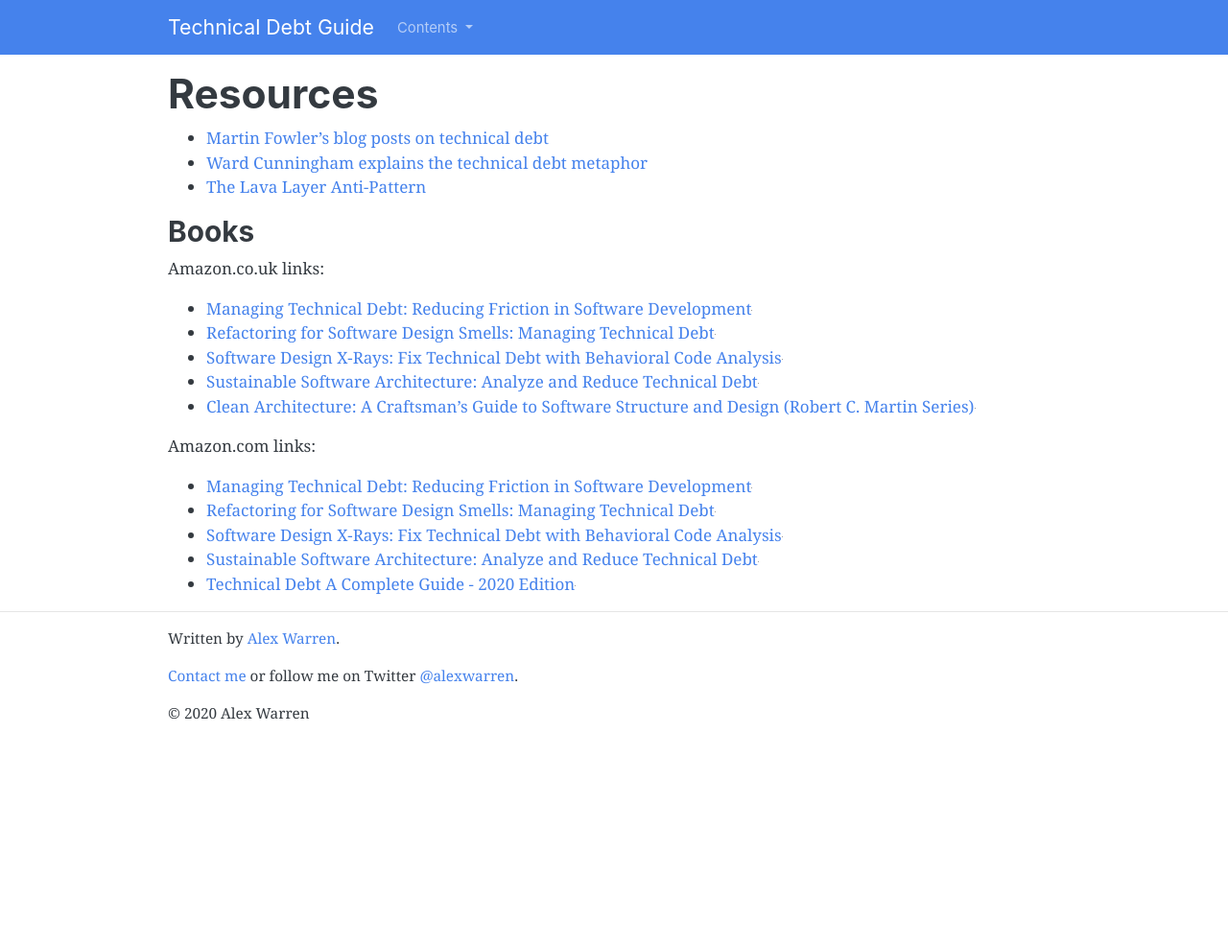
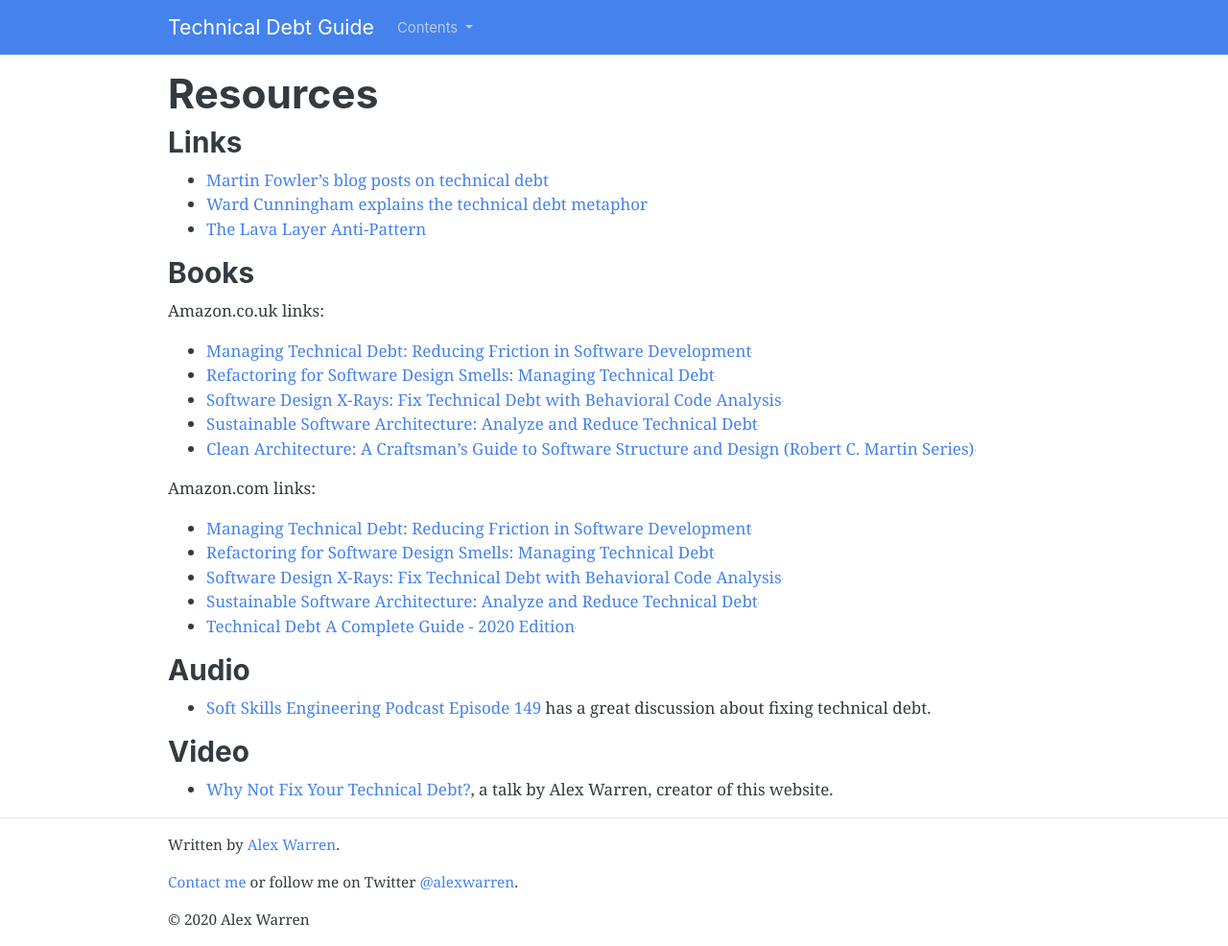
Before and after one commit to alexwarren/techdebtguide, a Jekyll site: the page built from articles/resources.md, in a window 1280 px wide and 986 px high. Shown: the whole window at 96% size. Built offline with Jekyll 4.4.1, drawn with Linux system fonts in a browser that asks for light colours; grey boxes are pictures that could not be loaded.

Commit message:
Update resources.md

```diff
--- a/articles/resources.md
+++ b/articles/resources.md
@@ -3,6 +3,8 @@ layout: article
 title: Resources
 permalink: resources
 ---
+
+### Links
 
 - [Martin Fowler's blog posts on technical debt](https://martinfowler.com/tags/technical%20debt.html)
 - [Ward Cunningham explains the technical debt metaphor](http://wiki.c2.com/?WardExplainsDebtMetaphor)
@@ -25,3 +27,11 @@ Amazon.com links:
 - <a target="_blank" href="https://www.amazon.com/gp/product/1680502727/ref=as_li_tl?ie=UTF8&camp=1789&creative=9325&creativeASIN=1680502727&linkCode=as2&tag=alexwarren0e-20&linkId=1a907833556735fc011081ef7e8e26e3">Software Design X-Rays: Fix Technical Debt with Behavioral Code Analysis</a><img src="//ir-na.amazon-adsystem.com/e/ir?t=alexwarren0e-20&l=am2&o=1&a=1680502727" width="1" height="1" border="0" alt="" style="border:none !important; margin:0px !important;" />
 - <a target="_blank" href="https://www.amazon.com/gp/product/1681985691/ref=as_li_tl?ie=UTF8&camp=1789&creative=9325&creativeASIN=1681985691&linkCode=as2&tag=alexwarren0e-20&linkId=344c6109bc50784ab010ef878a6e3bb5">Sustainable Software Architecture: Analyze and Reduce Technical Debt</a><img src="//ir-na.amazon-adsystem.com/e/ir?t=alexwarren0e-20&l=am2&o=1&a=1681985691" width="1" height="1" border="0" alt="" style="border:none !important; margin:0px !important;" />
 - <a target="_blank" href="https://www.amazon.com/gp/product/B07YYTF79J/ref=as_li_tl?ie=UTF8&camp=1789&creative=9325&creativeASIN=B07YYTF79J&linkCode=as2&tag=alexwarren0e-20&linkId=06c335ce779d487e3610f138ed65b24e">Technical Debt A Complete Guide - 2020 Edition</a><img src="//ir-na.amazon-adsystem.com/e/ir?t=alexwarren0e-20&l=am2&o=1&a=B07YYTF79J" width="1" height="1" border="0" alt="" style="border:none !important; margin:0px !important;" />
+
+### Audio
+
+- [Soft Skills Engineering Podcast Episode 149](https://softskills.audio/2019/03/18/episode-149-how-to-get-my-engineering-career-back-on-track-and-how-to-thrive-in-a-heavy-process-environment/) has a great discussion about fixing technical debt.
+
+### Video
+
+- [Why Not Fix Your Technical Debt?](https://www.youtube.com/watch?v=TNcJqyNWTNY), a talk by Alex Warren, creator of this website.
```
